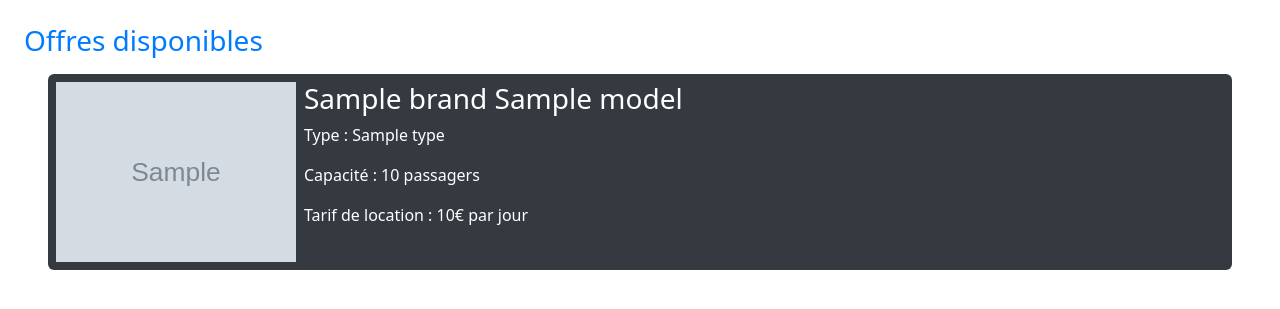
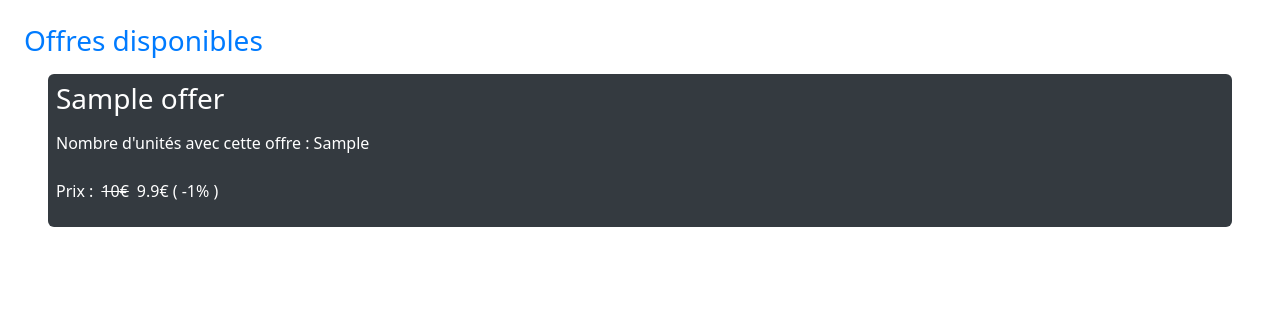
Before and after one commit to Guiton1er/WorkTogetherWebApp, a Symfony app: template templates/home/index.html.twig in a window 1280 px wide. Shown: the top 309 px of the page. Run offline with Twig, Linux system fonts and the light colour scheme; the template is opened without the code that fills it: most values are stand-ins (such as "Sample title", 1, 10 or a date in 2020); grey boxes marked "Sample" are stand-in pictures; style sheets or scripts are compiled from the project's sources; some libraries are stand-ins or nearby versions.

Commit message:
Affichage de la premiere page avec les offres dispo

```diff
--- a/templates/home/index.html.twig
+++ b/templates/home/index.html.twig
@@ -4,17 +4,20 @@
 
 {% block body %}
     <div class="d-flex flex-column m-4 gap-2">
+
         <h3>Offres disponibles</h3>
-        {% for vehicle in vehicles %}
-                <div class="d-flex flex-row gap-2 p-2 mx-4 bg-dark text-white rounded">
-                    <img src={{ vehicle.picturePath }} style="height: 180px; width: auto">
-                    <div class="d-flex flex-column">
-                        <p class="h3">{{ vehicle.model.brand.name }} {{ vehicle.model.name }}</p>
-                        <p>Type : {{ vehicle.type.name }}</p>
-                        <p>Capacité : {{ vehicle.capacity }} passagers</p>
-                        <p>Tarif de location : {{ vehicle.price }}€ par jour</p>
-                    </div>
+
+        {% for offer in offers %}
+            <div class="d-flex flex-column gap-2 p-2 mx-4 bg-dark text-white rounded">
+                <p class="h3">{{ offer.name }}</p>
+                <p>Nombre d'unités avec cette offre : {{ offer.unitLimit }}</p>
+                <div class="d-flex flex-row gap-2">
+                    <p>Prix : </p>
+                    <p class="font-weight-light text-decoration-line-through">{{ unitPrice }}€ </p>
+                    <p>{{ unitPrice * ( 1 - ( offer.promotionPercentage / 100 )) }}€ ( -{{ offer.promotionPercentage }}% )</p>
                 </div>
+            </div>
         {% endfor %}
+
     </div>
 {% endblock %}
```
Also changed, not shown: src/Controller/HomeController.php (+5 -2 lines).
